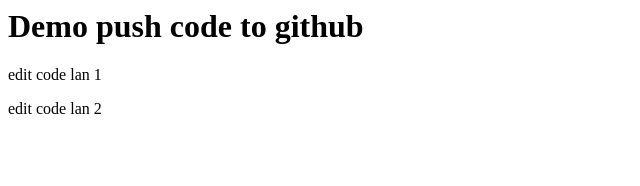
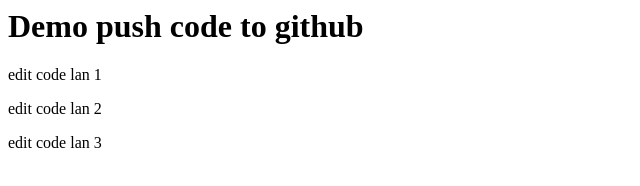
Before and after one commit to thungcodejs/demo_branchGithub, a plain HTML site: page index.html in a window 1280 px wide. Shown: the whole page, without its empty margins (0-640 px from the left). Drawn offline with Linux system fonts and the light colour scheme.

Commit message:
Update index.html

```diff
--- a/index.html
+++ b/index.html
@@ -3,3 +3,5 @@
 <p>edit code lan 1</p>
 
 <p>edit code lan 2</p>
+
+<p>edit code lan 3</p>
```
